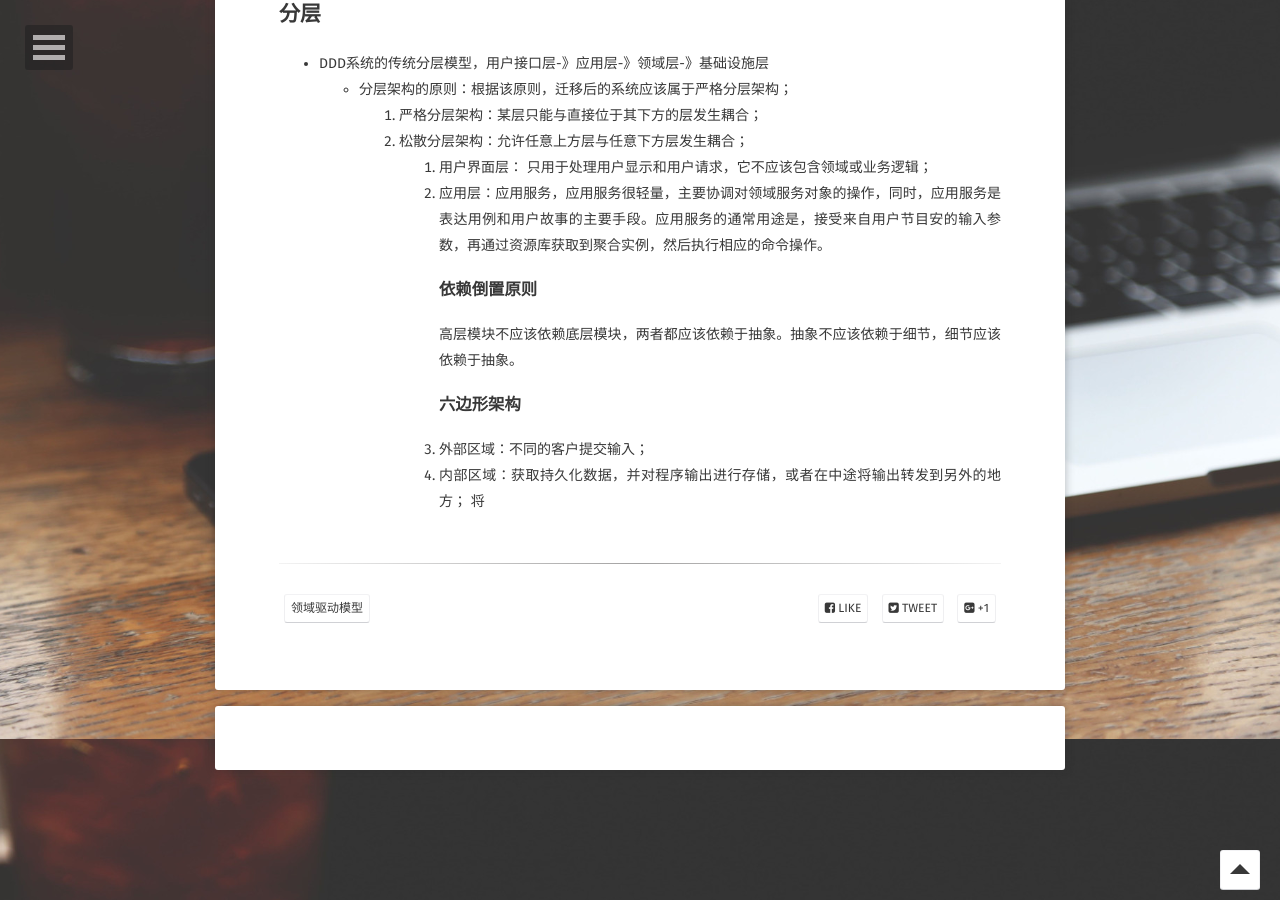
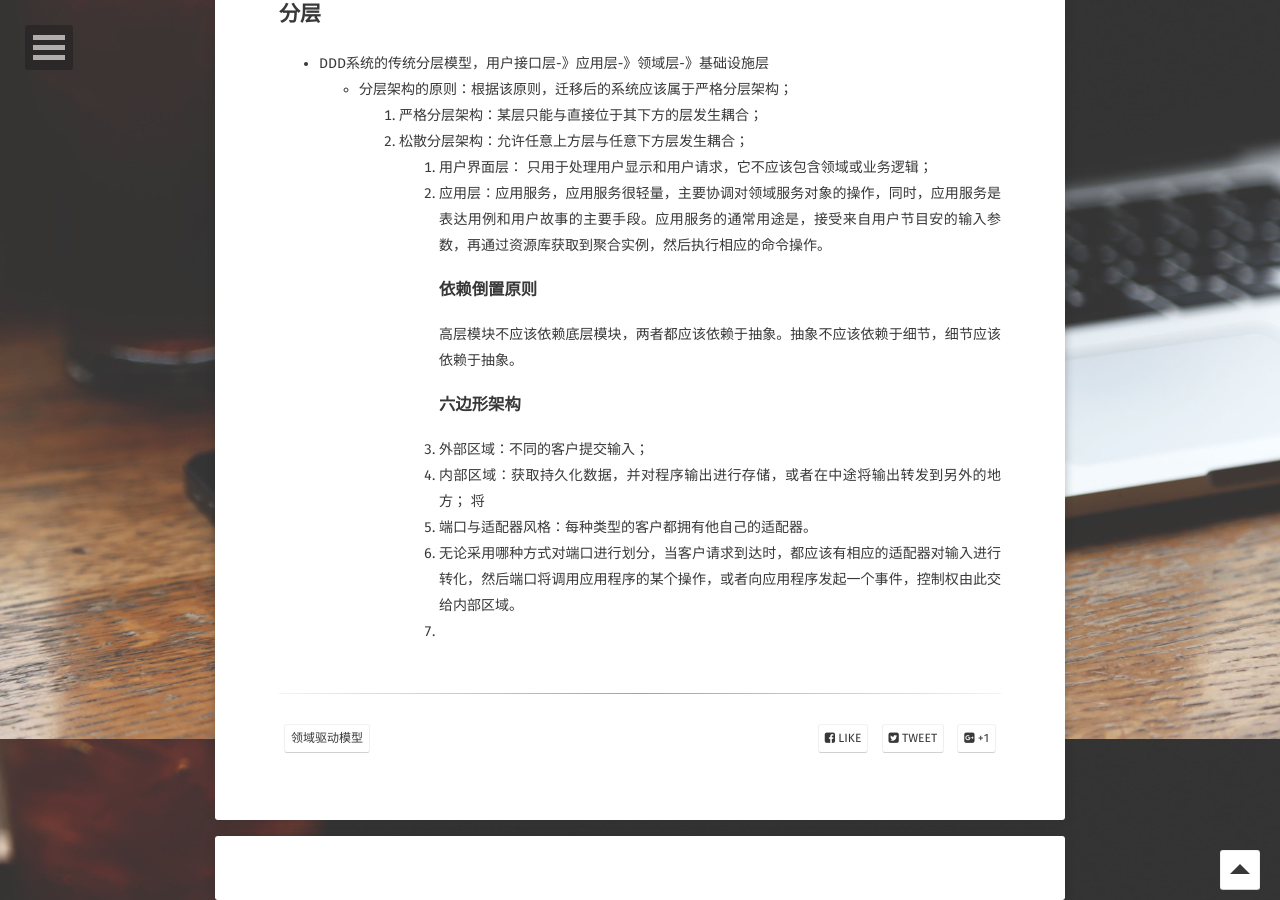
Before and after one commit to ridikuius/ridikuius.github.io, a Jekyll site: the page built from _posts/2018-01-15-《领域驱动模型设计》.md, in a window 1280 px wide and 900 px high, scrolled down 1961 px. Built offline with Jekyll 4.4.1, drawn with Linux system fonts in a browser that asks for light colours; some web fonts are replaced.

Commit message:
Update 2018-01-15-《领域驱动模型设计》.md

```diff
--- a/_posts/2018-01-15-《领域驱动模型设计》.md
+++ b/_posts/2018-01-15-《领域驱动模型设计》.md
@@ -56,3 +56,6 @@ comments: true
 1. 外部区域：不同的客户提交输入；
 2. 内部区域：获取持久化数据，并对程序输出进行存储，或者在中途将输出转发到另外的地方；
 将
+3. 端口与适配器风格：每种类型的客户都拥有他自己的适配器。
+4. 无论采用哪种方式对端口进行划分，当客户请求到达时，都应该有相应的适配器对输入进行转化，然后端口将调用应用程序的某个操作，或者向应用程序发起一个事件，控制权由此交给内部区域。
+5.
```
